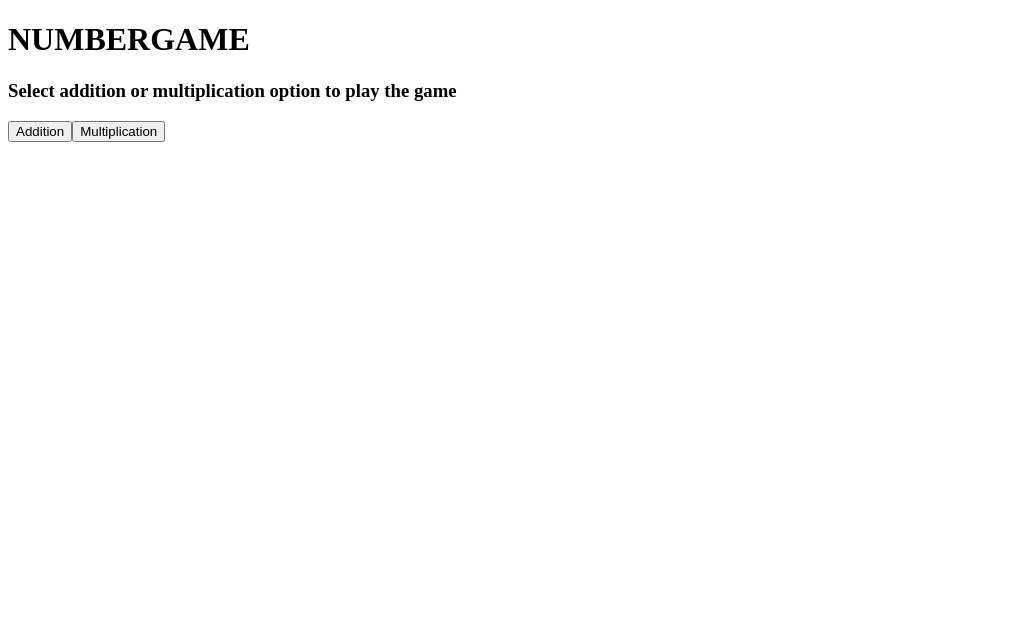
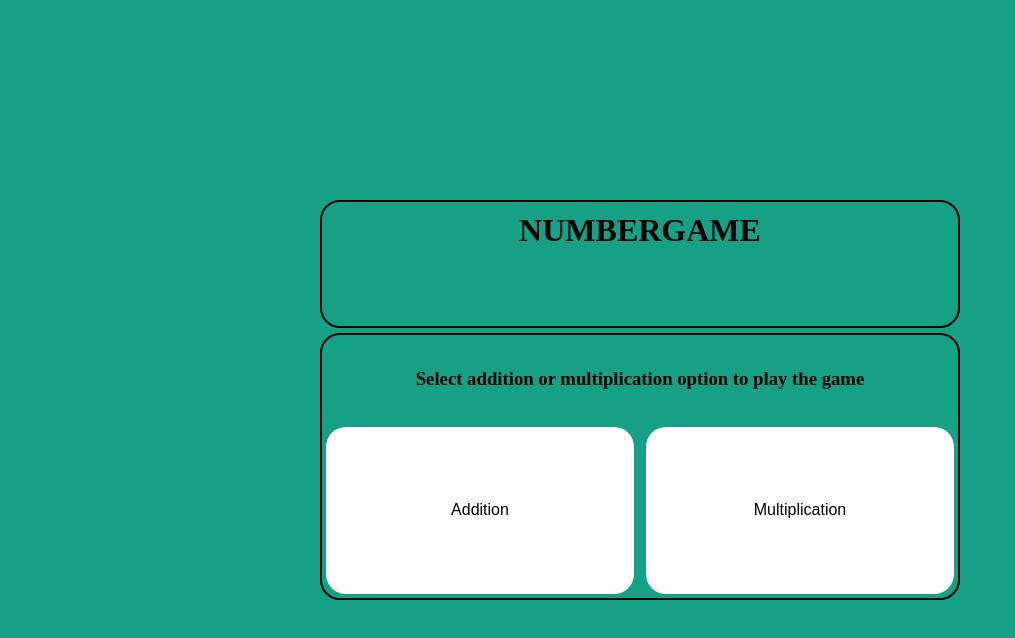
Before and after one commit to ReioL/Number-Game, a React app: page / in a window 1280 px wide. Shown: the top 638 px of the page, without its empty margins (0-1015 px from the left). Built offline with nearby package versions, Linux system fonts and the light colour scheme.

Commit message:
added some styling

```diff
--- a/src/App.js
+++ b/src/App.js
@@ -7,18 +7,15 @@ export default function App() {
   const startGame = option => {
     setGameOption(option)
   }
-
   return (
     <div className="home">
       <h1 className="header">NUMBERGAME</h1>
-      {!gameOption ? (
+      <div className="container">
         <Home startGame={startGame} />
-      ) : (
-        <>
-          <button onClick={() => setGameOption("")}>Go Home</button>
+        <div className="gameContent">
           <Game operation={gameOption} />
-        </>
-      )}
+        </div>
+      </div>
     </div>
   )
 }
--- a/src/components/Game.js
+++ b/src/components/Game.js
@@ -29,26 +29,29 @@ export default function Game({ operation }) {
   const [correctNumbers, setCorrectNumbers] = useState([])
   const [target, setTarget] = useState("?")
   const [clickedNumbers, setClickedNumbers] = useState([])
-  const [result, setResult] = useState(null)
+  const [results, setResult] = useState([])
   const [gameStarted, setGameStarted] = useState(false)
 
   const numberClicked = (e, index) => {
-    const numbersClicked = [...clickedNumbers, index]
+    const numberValue = numbers[index]
+    const numbersClicked = [...clickedNumbers, numberValue]
     setClickedNumbers(numbersClicked)
     let clickedNumbersSum = numbersClicked.reduce(
-      (sum, nrIndex) => sum + numbers[nrIndex],
+      (sum, nrIndex) => sum + nrIndex,
       0
     )
     if (clickedNumbersSum === target && numbersClicked.length === 4) {
       console.log("won")
-      setResult("WON")
+      setResult([...results, numbersClicked])
       setGameStarted(!gameStarted)
       setClickedNumbers([])
+      setTime(10)
     } else if (clickedNumbersSum > target || numbersClicked.length >= 4) {
-      console.log("lost")
-      setResult("LOST")
+      console.log("lost wrong numbers")
+      setResult([...results, numbersClicked])
       setGameStarted(!gameStarted)
       setClickedNumbers([])
+      setTime(10)
     }
   }
 
@@ -79,35 +82,53 @@ export default function Game({ operation }) {
     //shuffle numbers for display
     setNumbers(shuffle(gameNumbers))
   }
-
-  /* useInterval(() => {
+  /*
+  useInterval(() => {
     // Your custom logic here
     if (gameStarted) setTime(time + 1)
-  }, 1000) */
+  }, 1000)
+*/
+  useEffect(() => {
+    if (time === 0) {
+      console.log("lost time went to 0")
+      setResult([...results, clickedNumbers])
+      setGameStarted(!gameStarted)
+      setClickedNumbers([])
+      setTime(10)
+    }
+  }, [time])
 
   useEffect(() => {
     let interval = null
     if (gameStarted) {
-      interval = setInterval(() => {
-        setTime(time => time + 1)
-      }, 1000)
+      getNumbers()
+      interval = setInterval(() => setTime(t => t - 1), 1000)
     }
     return () => clearInterval(interval)
-  })
-
-  useEffect(() => {
-    if (gameStarted) getNumbers()
   }, [gameStarted])
 
   const startGame = () => {
     setGameStarted(!gameStarted)
   }
+
+  const goHome = () => {
+    const homeContentEl = document.querySelector(".homeContent")
+    const gameContentEl = document.querySelector(".gameContent")
+    console.log("go home")
+    homeContentEl.style.transform = "rotateX(360deg)"
+    gameContentEl.style.transform = "rotateX(180deg)"
+    setGameStarted(false)
+  }
+
   console.log("game numbers", numbers)
   console.log("shuffled numbers", correctNumbers)
   console.log("target", target)
 
   return (
-    <div className="gameContent">
+    <>
+      <button className="goHome" onClick={goHome}>
+        Go Home
+      </button>
       <div className="game">
         <div className="target">{target}</div>
         <div className="numbers">
@@ -115,7 +136,9 @@ export default function Game({ operation }) {
             return (
               <button
                 className="option"
-                disabled={!gameStarted || clickedNumbers.includes(index)}
+                disabled={
+                  !gameStarted || clickedNumbers.includes(numbers[index])
+                }
                 key={index}
                 onClick={e => numberClicked(e, index)}
               >
@@ -134,8 +157,13 @@ export default function Game({ operation }) {
       </div>
       <div className="results">
         <div className="resultsHeader">Here are results</div>
-        <div className="result">first result - {result}</div>
+        <div className="result">
+          {results.map((res, index) => {
+            console.log(res)
+            return <p key={index}>{res}</p>
+          })}
+        </div>
       </div>
-    </div>
+    </>
   )
 }
--- a/src/components/Home.js
+++ b/src/components/Home.js
@@ -2,12 +2,16 @@ import React from "react"
 
 export default function Home({ startGame }) {
   const gameSelectionHandler = e => {
+    const homeContentEl = document.querySelector(".homeContent")
+    const gameContentEl = document.querySelector(".gameContent")
+    homeContentEl.style.transform = "rotateX(180deg)"
+    gameContentEl.style.transform = "rotateX(360deg)"
     console.log(e.target.name)
     startGame(e.target.name)
   }
 
   return (
-    <div className="homeContent">
+    <div className="homeContent flip">
       <h3 className="info">
         Select addition or multiplication option to play the game
       </h3>
--- a/src/index.js
+++ b/src/index.js
@@ -1,5 +1,6 @@
 import React from "react"
 import ReactDOM from "react-dom"
 import AppTest from "./App"
+import "./styles.css"
 
 ReactDOM.render(<AppTest />, document.getElementById("root"))
--- a/src/styles.css
+++ b/src/styles.css
@@ -1,3 +1,155 @@
-div {
-  background-color: blue;
+* {
+  box-sizing: border-box;
+  margin: 0;
+  padding: 0;
+  cursor: default;
+  outline-style: none;
 }
+
+#root{
+  height:100vh;
+  display:flex;
+  align-items: center;
+  justify-content: center;
+  background-color: rgb(22, 160, 133);
+}
+
+.home{
+  display:grid;
+  width:50vw;
+  height:50vh;
+  grid-template-rows: 1fr  2fr;
+
+}
+
+.header {
+  border: black solid 2px;
+  border-radius: 20px;
+  text-align: center;
+  margin-bottom: 5px;
+  padding-top:10px;
+}
+.container {
+  border-radius: 20px;
+  border:black solid 2px;
+  position:relative;
+}
+/*
+.flip {
+  position: absolute;
+  width:100%;
+  height:100%;
+  transform-style: preserve-3d;
+  transition: all 0.5s ease;
+
+}
+*/
+.homeContent {
+  position: absolute;
+  width:100%;
+  height:100%;
+  backface-visibility: hidden;
+  transform-style: preserve-3d;
+  transition: all 5s ease;
+  display: grid;
+  grid-template-rows: 1fr 2fr;
+  align-items: center;
+  justify-items: center;
+}
+
+.info {
+  text-align: center;
+}
+
+.gameOptions {
+  display:grid;
+  grid-template-columns: 1fr 1fr;
+  align-self: stretch;
+  justify-self: stretch;
+  grid-gap: 4px;
+}
+
+.addition, .multiplication, .footer, .goHome {
+  outline-style: none;
+  background-color: white;
+  border-radius: 20px;
+  display: block;
+  cursor: pointer;
+  border:none;
+  margin: 4px;
+  font-size: 1rem;
+}
+.footer {
+  font-size: 0.8rem;
+  margin:0px;
+}
+.gameContent {
+  position: absolute;
+  width:100%;
+  height:100%;
+  backface-visibility: hidden;
+  transform:rotateX(180deg);
+  transform-style: preserve-3d;
+  transition: all 5s ease;
+  display:grid;
+  grid-template-columns: 4fr 3fr;
+  grid-template-rows:1fr 10fr;
+  padding:5px;
+  grid-column-gap: 15px;
+}
+.game {
+  grid-row-start:2;
+  display:grid;
+  grid-template-rows:1fr 8fr 1fr;
+}
+.results {
+  grid-row-start: span 2;
+}
+
+.resultsHeader {
+  height:10%;
+  text-align: center;
+}
+
+.result {
+  height:90%;
+}
+
+.target {
+  text-align: center;
+  font-size:1.5rem;
+  line-height: 1.3rem;
+}
+
+.numbers {
+  display:grid;
+  grid-template-rows: 1fr 1fr;
+  grid-template-columns: 1fr 1fr 1fr;
+}
+
+.option {
+  outline-style: none;
+  background-color: white;
+  border-radius: 20px;
+  display: block;
+  cursor: pointer;
+  border:none;
+  margin: 4px;
+  font-size: 1.5rem;
+  color:black;
+}
+
+.timer {
+  text-align: center;
+  font-size:1.5rem;
+  line-height: 1.3rem;
+  animation: opacityPulse 1s ease-out infinite;
+  opacity: 1;
+  text-shadow: 2px 2px 5px black;
+}
+
+@keyframes opacityPulses {
+  0% {transform: scale(0.8); opacity: 0.8;}
+  50% {opacity: 1.0;}
+  100% {transform: scale(1); opacity: 1;}
+}
```
